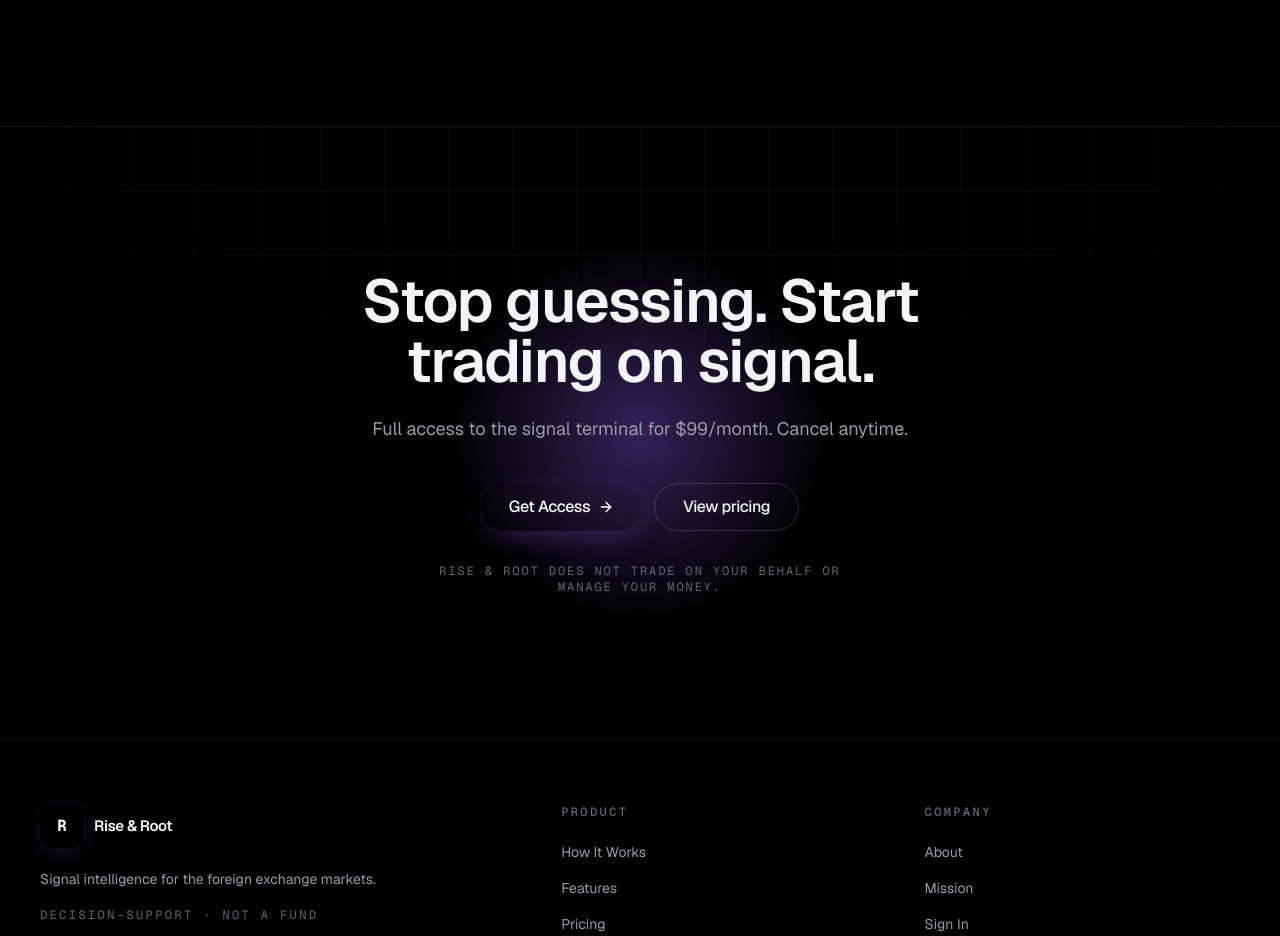
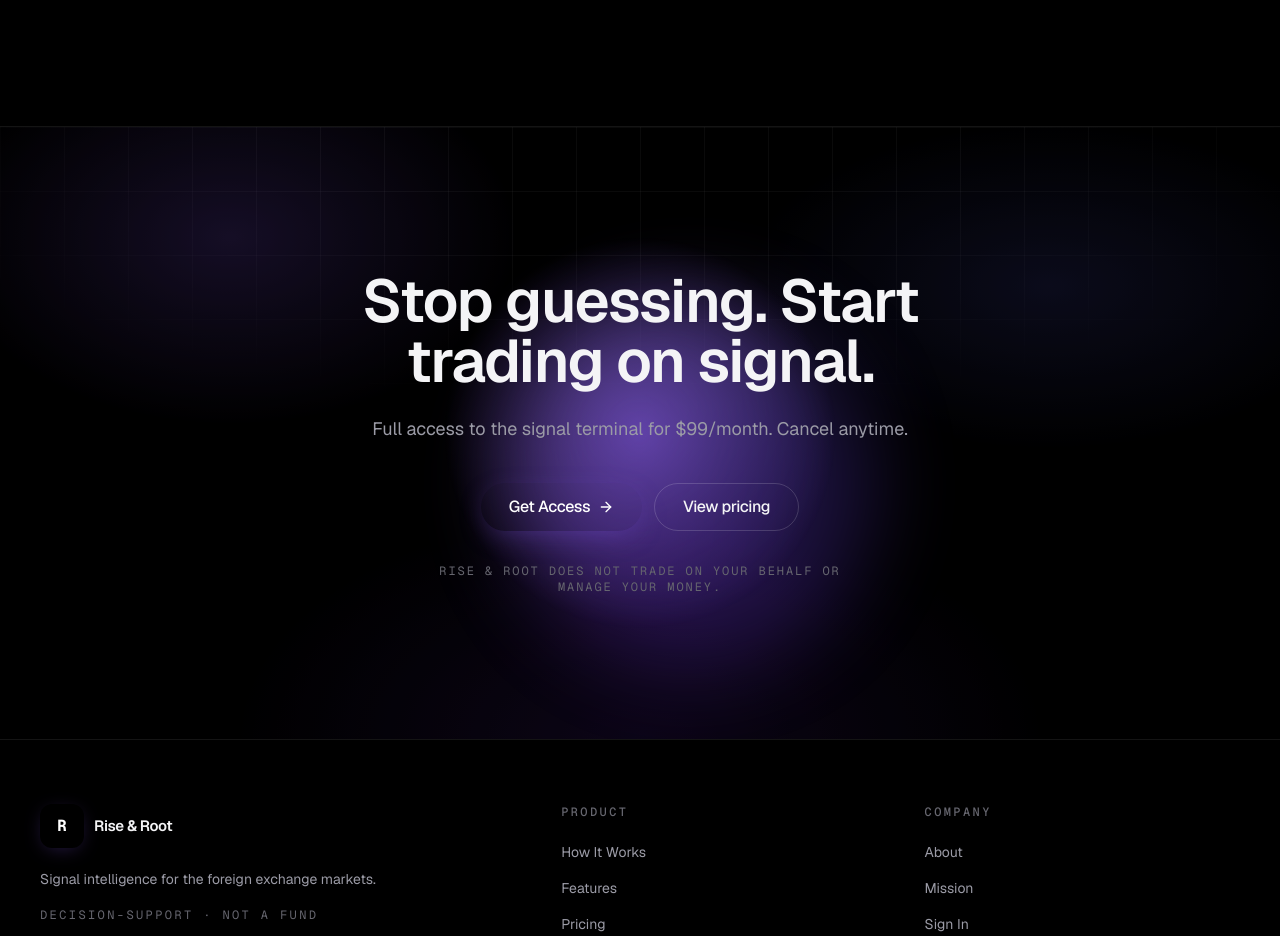
Before and after one commit to TaylorURL/rootriseholdings-com, a React (Vite) app: page /about in a window 1280 px wide. Shown: the part 2440-3376 px from the top of the page. Built offline with nearby package versions, Linux system fonts and the light colour scheme; no server answers.

Commit message:
sunday: Edit src/components/marketing/ClosingCta.jsx

```diff
--- a/src/components/marketing/ClosingCta.jsx
+++ b/src/components/marketing/ClosingCta.jsx
@@ -19,12 +19,17 @@ export default function ClosingCta({
   return (
     <section className="relative overflow-hidden border-t border-border py-28 sm:py-36">
       <div className="pointer-events-none absolute inset-0 bg-grid bg-grid-fade opacity-50" aria-hidden="true" />
+      <div className="bg-mesh pointer-events-none absolute inset-0 opacity-70" aria-hidden="true" />
       <div
-        className="accent-glow pointer-events-none absolute left-1/2 top-1/2 h-[520px] w-[520px] -translate-x-1/2 -translate-y-1/2"
+        className="accent-aura pointer-events-none absolute left-1/2 top-1/2 h-[360px] w-[360px] -translate-x-1/2 -translate-y-1/2 rounded-full opacity-30"
+        aria-hidden="true"
+      />
+      <div
+        className="accent-glow-strong pointer-events-none absolute left-1/2 top-1/2 h-[560px] w-[560px] -translate-x-1/2 -translate-y-1/2"
         aria-hidden="true"
       />
       <Container className="relative text-center">
-        <Reveal>
+        <Reveal variant="blur">
           <h2 className="mx-auto max-w-3xl text-balance text-4xl font-semibold leading-tight tracking-tight text-text sm:text-5xl lg:text-6xl">
             {title}
           </h2>
```
